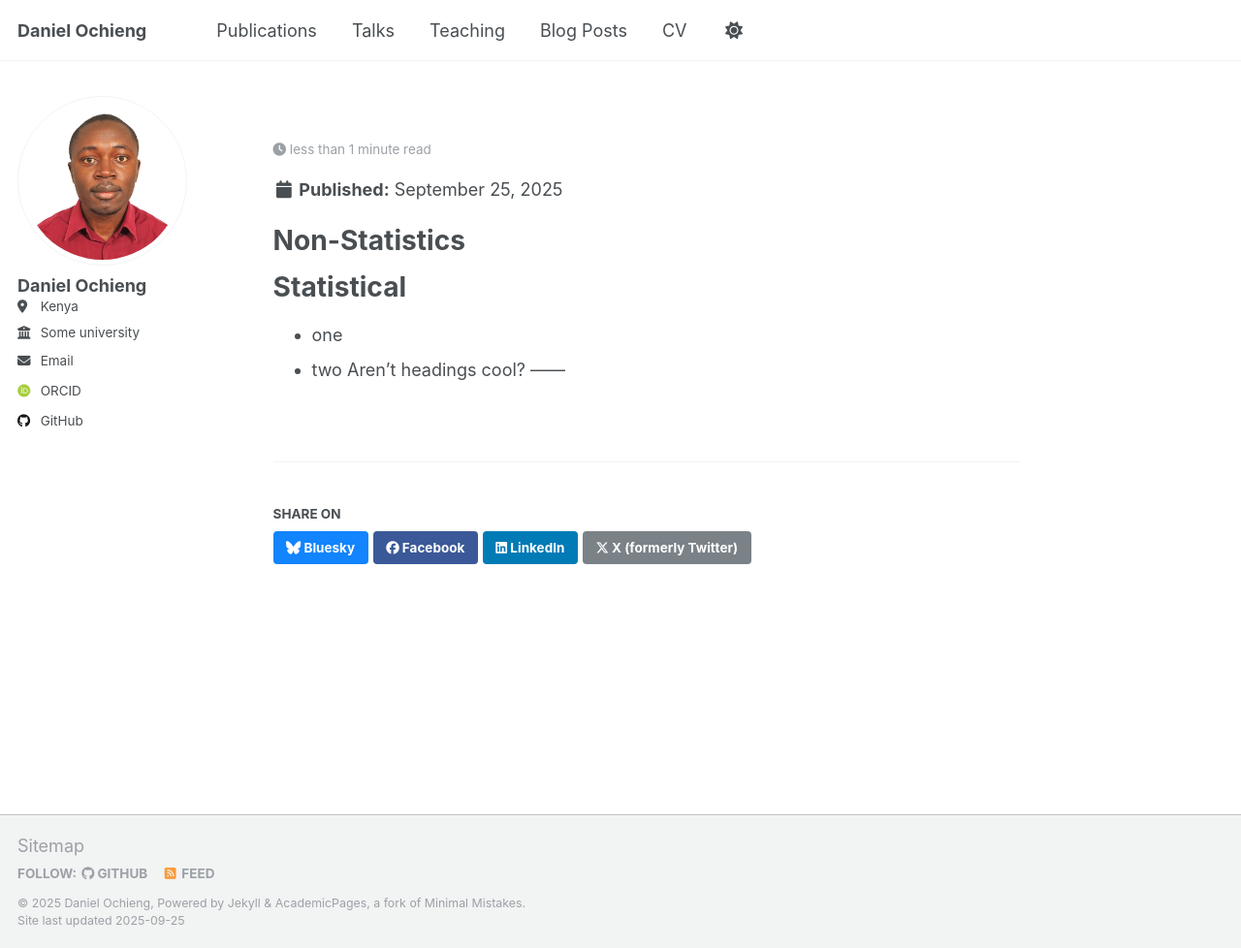
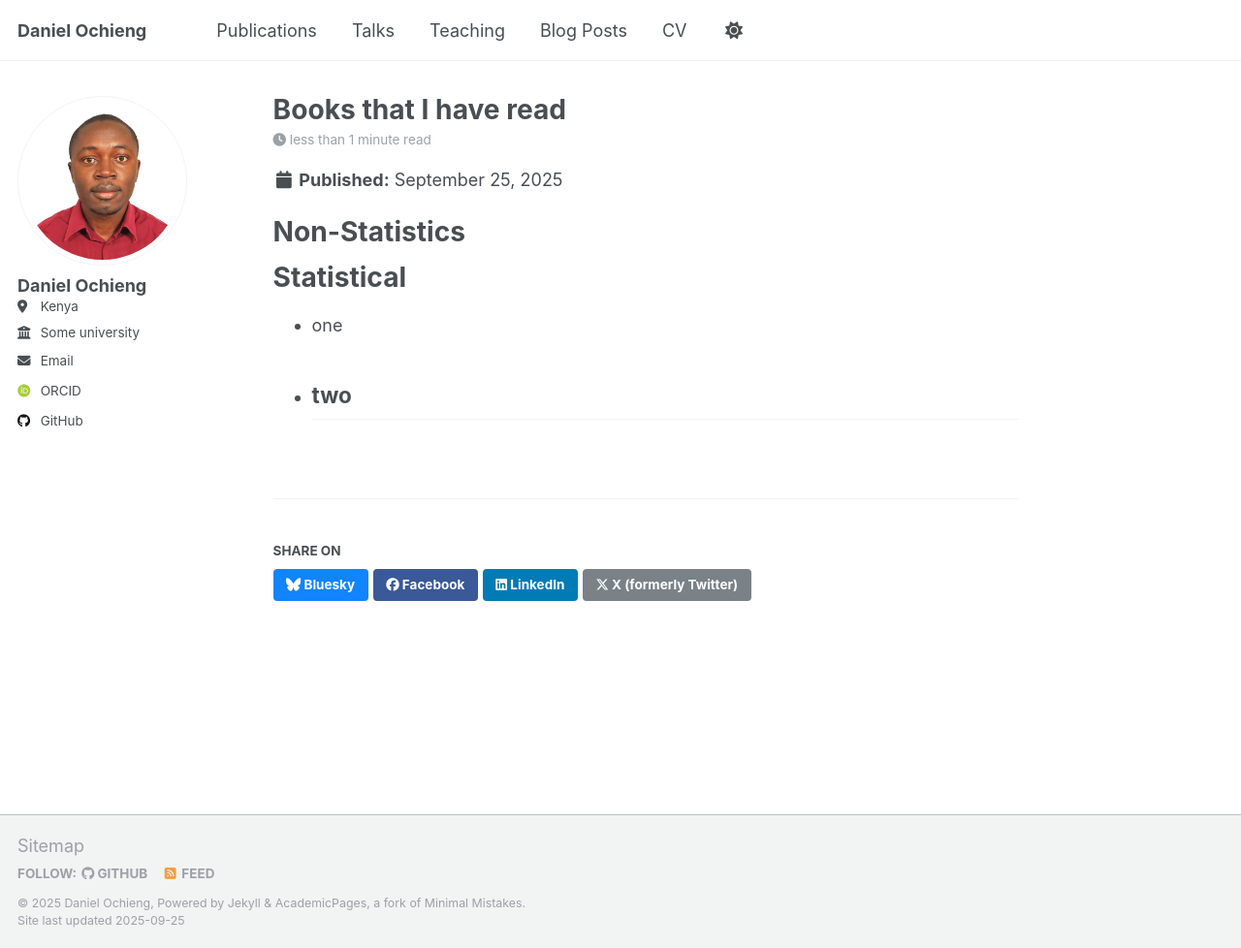
Before and after one commit to Daniel-Ochieng/Daniel-Ochieng.github.io, a Jekyll site: the page built from _posts/2012-08-14-blog-post-1.md, in a window 1280 px wide and 978 px high. Shown: the whole window at 97% size. Built offline with Jekyll 4.4.1, drawn with Linux system fonts in a browser that asks for light colours; some web fonts are replaced.

Commit message:
Update 2012-08-14-blog-post-1.md

```diff
--- a/_posts/2012-08-14-blog-post-1.md
+++ b/_posts/2012-08-14-blog-post-1.md
@@ -14,5 +12,4 @@
 ======
 - one
 - two
-Aren't headings cool?
 ------
```
Also changed, not shown: other parts of _posts/2012-08-14-blog-post-1.md (+0 -2 lines).
